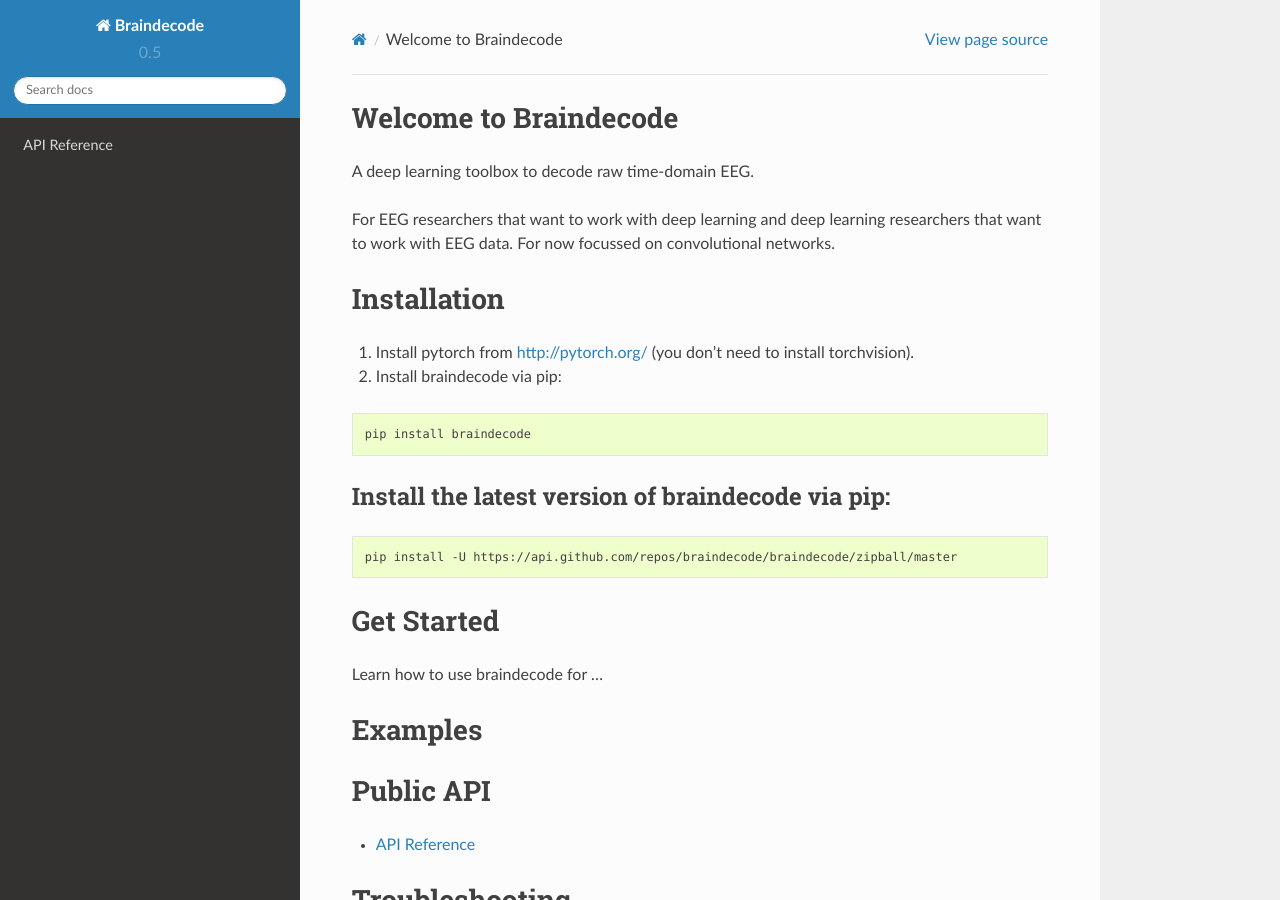
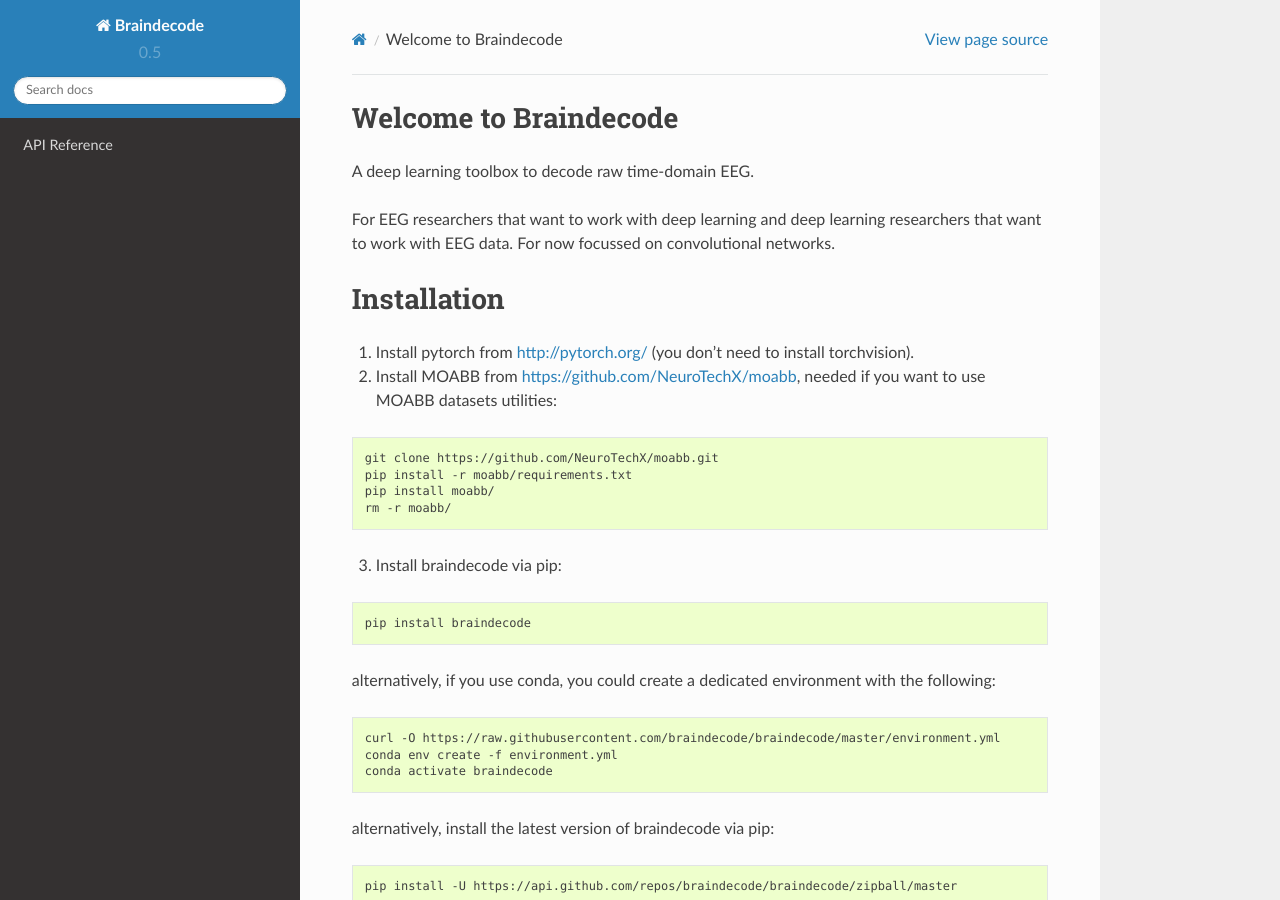
Before and after one commit to braindecode/braindecode, a Sphinx documentation site: the page built from docs/index.rst, in a window 1280 px wide and 900 px high. Built offline with Sphinx 7.4.7 and the Read the Docs theme 2.0.0, drawn with Linux system fonts in a browser that asks for light colours; pages that are not in the unit, such as notebooks, are missing from menus.

Commit message:
small details added in installation in readme and index

```diff
--- a/docs/index.rst
+++ b/docs/index.rst
@@ -12,15 +12,30 @@
 
 1. Install pytorch from http://pytorch.org/ (you don't need to install torchvision).
 
-2. Install braindecode via pip:
+2. Install MOABB from https://github.com/NeuroTechX/moabb, needed if you want to use MOABB datasets utilities:
+
+.. code-block:: bash
+
+  git clone https://github.com/NeuroTechX/moabb.git
+  pip install -r moabb/requirements.txt
+  pip install moabb/
+  rm -r moabb/
+
+3. Install braindecode via pip:
 
 .. code-block:: bash
 
   pip install braindecode
 
+alternatively, if you use conda, you could create a dedicated environment with the following:
 
-Install the latest version of braindecode via pip:
-^^^^^^^^^^^^^^^^^^^^^^^^^^^^^^^^^^^^^^^^^^^^^^^^^^
+.. code-block:: bash
+
+  curl -O https://raw.githubusercontent.com/braindecode/braindecode/master/environment.yml
+  conda env create -f environment.yml
+  conda activate braindecode
+
+alternatively, install the latest version of braindecode via pip:
 
 .. code-block:: bash
 
```
Also changed, not shown: README.rst (+14 -10 lines).
